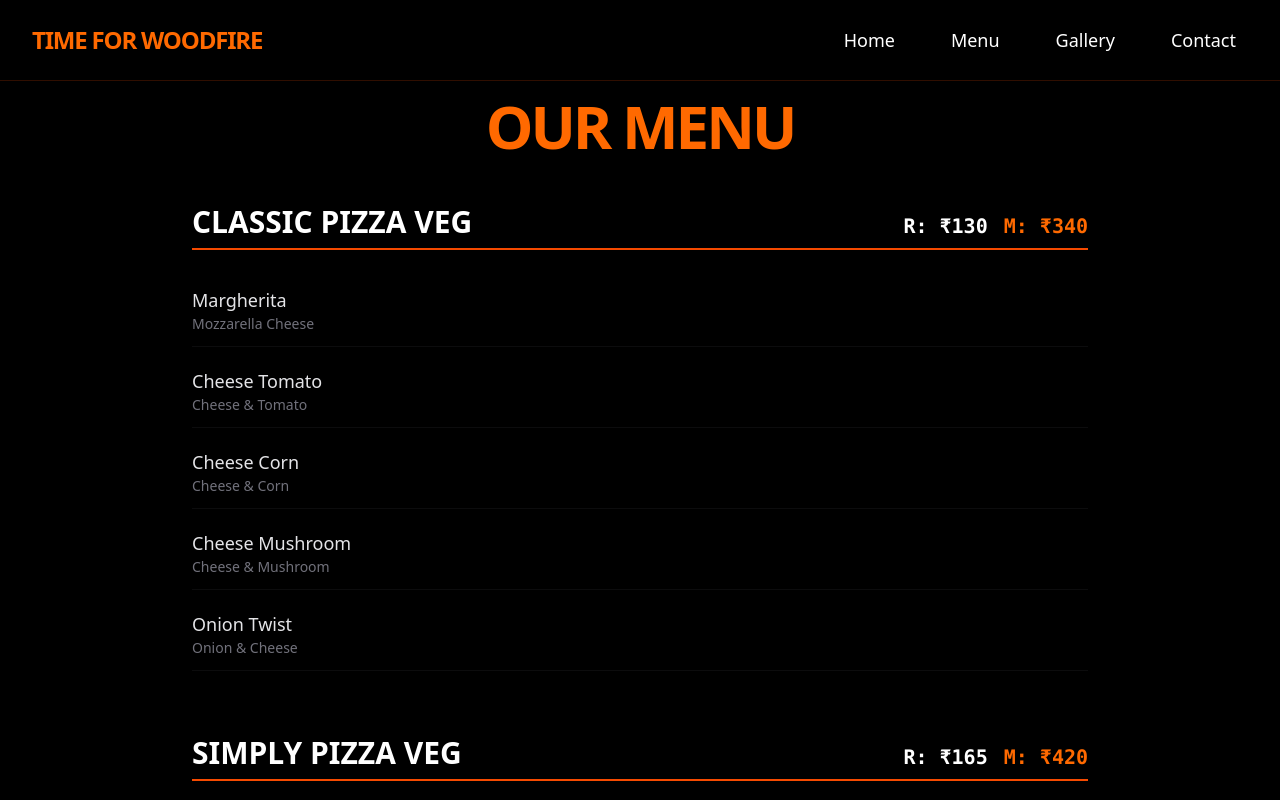
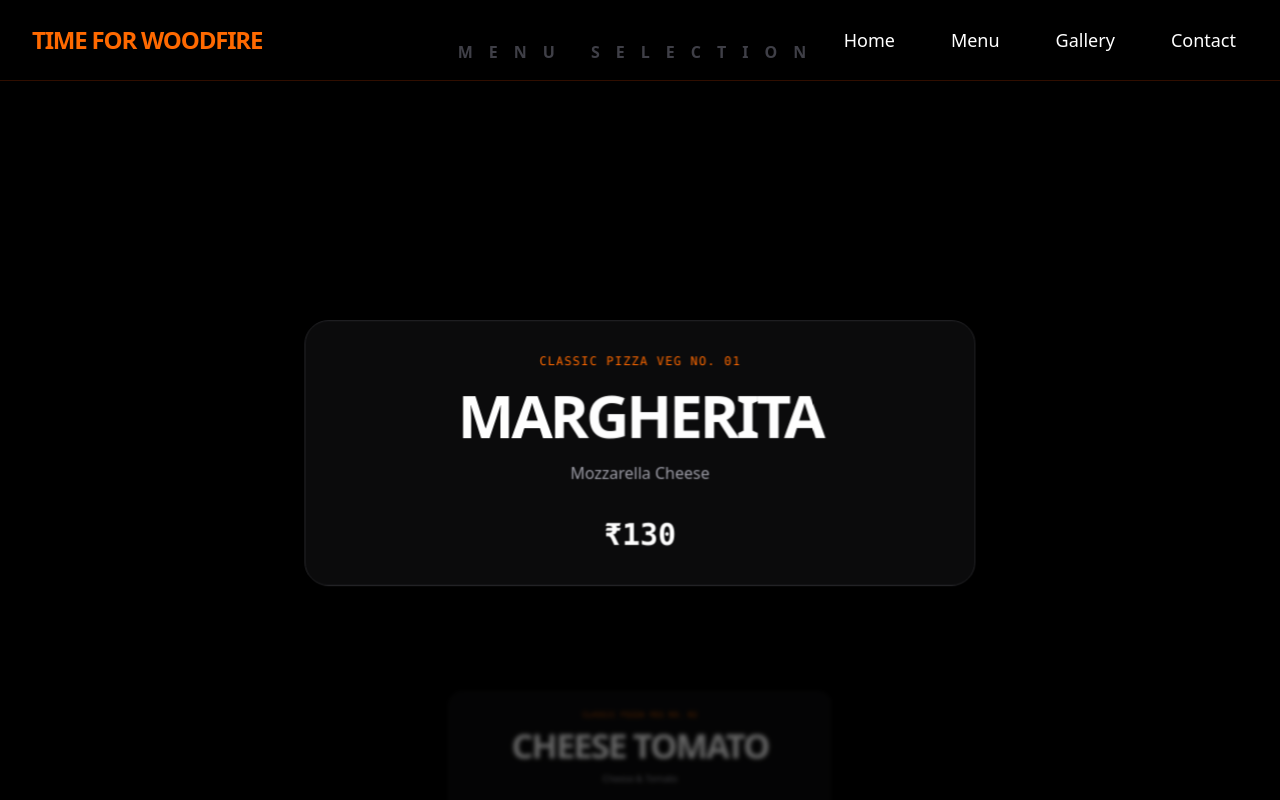
Before and after one commit to Bhakat-Aditya/time-for-woodfire, a React (Vite) app: page /menu in a window 1280 px wide. Shown: the top 800 px of the page. Built offline with nearby package versions, Linux system fonts and the light colour scheme.

Commit message:
adjusting menu

```diff
--- a/package.json
+++ b/package.json
@@ -14,6 +14,7 @@
     "@tailwindcss/vite": "^4.1.18",
     "framer-motion": "^12.29.2",
     "gsap": "^3.14.2",
+    "lenis": "^1.3.17",
     "lucide-react": "^0.563.0",
     "react": "^19.2.0",
     "react-dom": "^19.2.0",
--- a/src/App.jsx
+++ b/src/App.jsx
@@ -1,22 +1,33 @@
 // src/App.jsx
-import React from 'react';
-import { BrowserRouter as Router, Routes, Route } from 'react-router-dom';
+import React from "react";
+import { BrowserRouter as Router, Routes, Route } from "react-router-dom";
+import { useEffect } from "react";
+import Lenis from "lenis";
 
 // Import Components
-import Navbar from './component/Navbar';
-import Footer from './component/Footer'; // Import the new footer
+import Navbar from "./component/Navbar";
+import Footer from "./component/Footer"; // Import the new footer
 
 // Import Pages
-import Home from './pages/Home';
-import Menu from './pages/Menu';
-import Gallery from './pages/Gallery';
-import Contact from './pages/Contact';
+import Home from "./pages/Home";
+import Menu from "./pages/Menu";
+import Gallery from "./pages/Gallery";
+import Contact from "./pages/Contact";
 
 export default function App() {
+  useEffect(() => {
+    const lenis = new Lenis();
+    function raf(time) {
+      lenis.raf(time);
+      requestAnimationFrame(raf);
+    }
+    requestAnimationFrame(raf);
+    return () => lenis.destroy();
+  }, []);
+
   return (
     <Router>
       <div className="bg-black min-h-screen text-white flex flex-col font-sans">
-
         <Navbar />
 
         <main className="flex-grow">
@@ -30,7 +41,6 @@ export default function App() {
 
         {/* The Footer will automatically hide itself on /contact */}
         <Footer />
-
       </div>
     </Router>
   );
--- a/src/pages/Menu.jsx
+++ b/src/pages/Menu.jsx
@@ -1,100 +1,124 @@
-import React from "react";
-import { motion } from "framer-motion";
-import { menuData } from "../data"; // Import the array we made in step 1
+// src/pages/Menu.jsx
+import React, { useRef } from "react";
+import { menuData } from "../data"; // Assuming your data is here
+import gsap from "gsap";
+import { ScrollTrigger } from "gsap/ScrollTrigger";
+import { useGSAP } from "@gsap/react";
 
-const MenuItem = ({ item, isFixed }) => (
-  <div className="flex justify-between items-start py-4 border-b border-zinc-800 hover:bg-zinc-900/50 transition-colors p-2 rounded-lg">
-    <div className="flex-1 pr-4">
-      <h4 className="text-xl font-bold text-orange-100">{item.name}</h4>
-      <p className="text-sm text-zinc-400 mt-1">{item.desc}</p>
-    </div>
-    <div className="text-right whitespace-nowrap">
-      {isFixed ? (
-        <span className="text-lg font-mono text-orange-400">₹{item.price}</span>
-      ) : (
-        // Wait, wait, let's look at your image.
-        // R = Regular, M = Medium.
-        // Usually Regular is 7-8 inch, Medium is 10-12 inch.
-        <div className="flex gap-4">
-          <div className="flex flex-col items-center">
-            <span className="text-xs text-zinc-500 uppercase">Reg</span>
-            <span className="text-lg font-mono text-white">
-              ₹{item.priceR || "Check Cat"}
-            </span>
-          </div>
-          <div className="flex flex-col items-center">
-            <span className="text-xs text-zinc-500 uppercase">Med</span>
-            <span className="text-lg font-mono text-orange-400">
-              ₹{item.priceM || "Check Cat"}
-            </span>
-          </div>
-        </div>
-      )}
-    </div>
-  </div>
-);
+gsap.registerPlugin(ScrollTrigger);
 
 export default function Menu() {
+  const container = useRef(null);
+
+  useGSAP(
+    () => {
+      const items = gsap.utils.toArray(".menu-item");
+
+      items.forEach((item) => {
+        // --- 1. ENTERING (Grow from 50% to 100%) ---
+        // From bottom of screen up to the Center
+        gsap.fromTo(
+          item,
+          {
+            scale: 0.5,
+            opacity: 0.3, // Lower opacity for better contrast
+            filter: "blur(4px)", // Add blur for depth
+          },
+          {
+            scale: 1,
+            opacity: 1,
+            filter: "blur(0px)",
+            ease: "power2.out", // Smooth easing
+            scrollTrigger: {
+              trigger: item,
+              start: "top 90%", // Start growing when top hits bottom area
+              end: "center center", // Full size when it hits exact center
+              scrub: 1, // '1' adds a 1-second lag for "buttery" feel
+            },
+          },
+        );
+
+        // --- 2. LEAVING (Shrink from 100% back to 50%) ---
+        // From Center up to the Top of screen
+        gsap.fromTo(
+          item,
+          {
+            scale: 1,
+            opacity: 1,
+            filter: "blur(0px)",
+          },
+          {
+            scale: 0.5,
+            opacity: 0.3,
+            filter: "blur(4px)",
+            ease: "power2.in",
+            scrollTrigger: {
+              trigger: item,
+              start: "center center", // Start shrinking from center
+              end: "bottom 10%", // Fully small when bottom hits top area
+              scrub: 1, // Consistent smooth lag
+              immediateRender: false, // Important to prevent conflict with first tween
+            },
+          },
+        );
+      });
+    },
+    { scope: container },
+  );
+
   return (
-    <div className="min-h-screen pt-24 px-4 pb-20 bg-black">
-      <div className="max-w-4xl mx-auto">
-        <h1 className="text-5xl md:text-6xl font-black text-center text-orange-500 mb-12 tracking-tighter">
-          OUR MENU
+    <div ref={container} className="bg-black min-h-screen w-full text-white">
+      {/* Spacer to allow first item to reach center */}
+      <div className="h-[40vh]" />
+
+      <div className="max-w-2xl mx-auto flex flex-col items-center gap-12 pb-40">
+        {/* Title (Optional) */}
+        <h1 className="fixed top-10 left-0 w-full text-center text-zinc-700 font-bold tracking-[1em] uppercase z-50 pointer-events-none mix-blend-difference">
+          Menu Selection
         </h1>
 
-        {menuData.map((category, index) => (
-          <motion.div
-            key={index}
-            initial={{ y: 20, opacity: 0 }}
-            whileInView={{ y: 0, opacity: 1 }}
-            viewport={{ once: true }}
-            transition={{ delay: index * 0.1 }}
-            className="mb-16"
-          >
-            <div className="flex justify-between items-end mb-6 border-b-2 border-orange-600 pb-2">
-              <h2 className="text-3xl font-bold text-white uppercase">
-                {category.category}
-              </h2>
-              {!category.isFixedPrice && (
-                <div className="text-right">
-                  <div className="flex gap-4 text-xl font-bold font-mono">
-                    <span className="text-white">
-                      R: ₹{category.priceRegular}
-                    </span>
-                    <span className="text-orange-500">
-                      M: ₹{category.priceMedium}
+        {menuData.map((category, catIndex) => (
+          <React.Fragment key={catIndex}>
+            {/* Render Category Header as an item too, or keep it static?
+                Let's make items the focus. */}
+
+            {category.items.map((item, index) => (
+              <div
+                key={`${catIndex}-${index}`}
+                className="menu-item w-full flex flex-col items-center justify-center p-8 border border-zinc-800 bg-zinc-900/50 rounded-3xl backdrop-blur-sm"
+                // Using transform-gpu forces hardware acceleration for smoothness
+                style={{ willChange: "transform, opacity, filter" }}
+              >
+                {/* Visual Content */}
+                <div className="text-center space-y-4">
+                  <div className="text-orange-500 font-mono text-xs tracking-widest uppercase">
+                    {category.category} No.{" "}
+                    {(index + 1).toString().padStart(2, "0")}
+                  </div>
+
+                  <h2 className="text-4xl md:text-6xl font-black uppercase tracking-tighter leading-none">
+                    {item.name}
+                  </h2>
+
+                  <p className="text-zinc-400 font-light max-w-md mx-auto">
+                    {item.desc ||
+                      "A delicious culinary masterpiece made with fresh ingredients."}
+                  </p>
+
+                  <div className="pt-4">
+                    <span className="text-3xl font-mono font-bold text-white">
+                      ₹{item.price || category.priceRegular}
                     </span>
                   </div>
                 </div>
-              )}
-            </div>
-
-            <div className="grid gap-2">
-              {category.items.map((item, idx) => (
-                <div
-                  key={idx}
-                  className="flex justify-between items-start py-3 border-b border-zinc-900/50"
-                >
-                  <div>
-                    <h3 className="text-lg font-medium text-zinc-200">
-                      {item.name}
-                    </h3>
-                    {item.desc && (
-                      <p className="text-sm text-zinc-500">{item.desc}</p>
-                    )}
-                  </div>
-                  {/* If item has individual price override, show it, otherwise it follows category price */}
-                  {category.isFixedPrice && (
-                    <span className="font-mono text-orange-400">
-                      ₹{item.price}
-                    </span>
-                  )}
-                </div>
-              ))}
-            </div>
-          </motion.div>
+              </div>
+            ))}
+          </React.Fragment>
         ))}
       </div>
+
+      {/* Spacer to allow last item to reach center */}
+      <div className="h-[40vh]" />
     </div>
   );
 }
```
Also changed, not shown: 1 other file (tests, documents, lock files or other folders).
